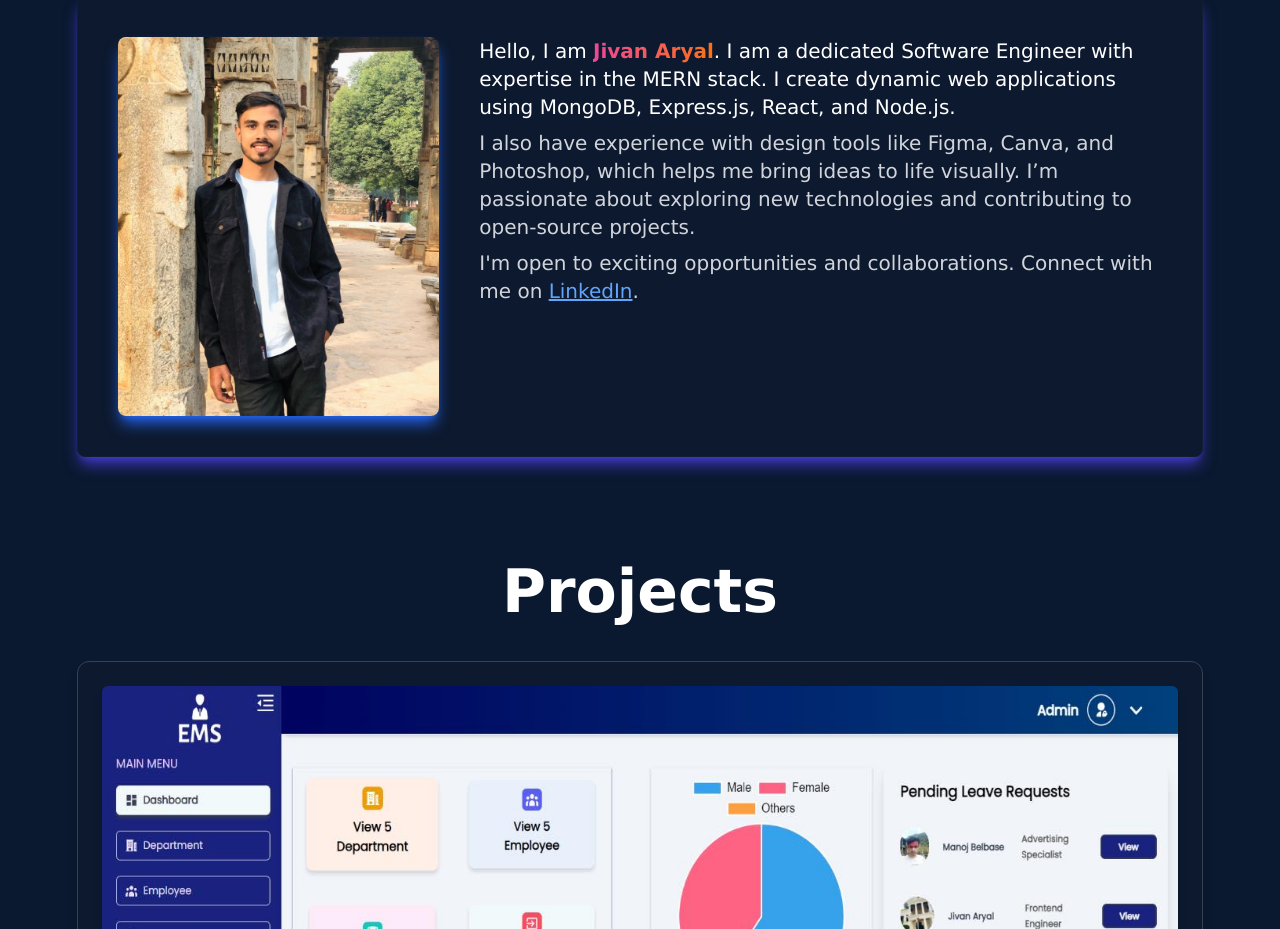
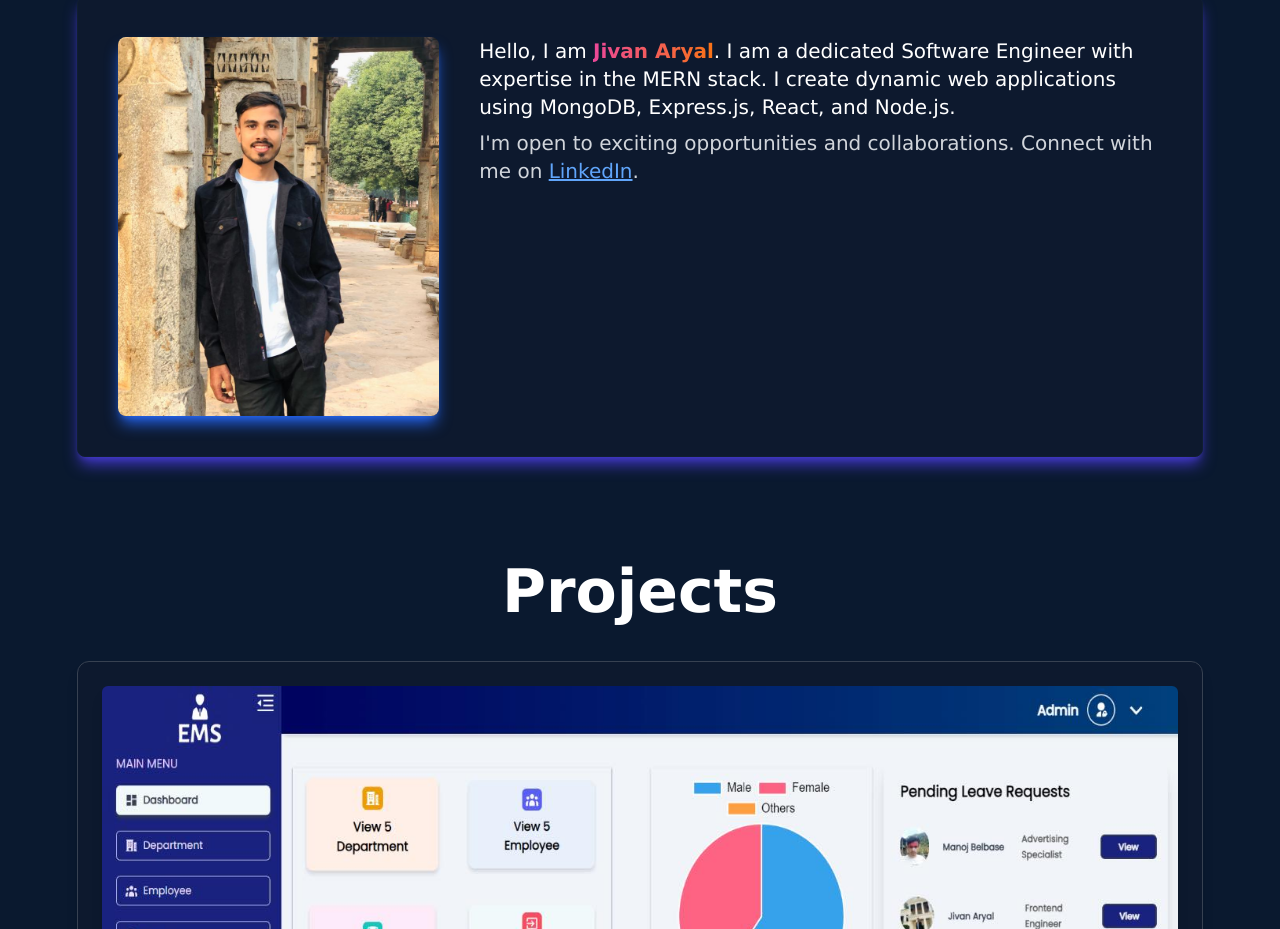
Before and after one commit to jivanaryal/profile, a React (Vite) app: page / in a window 1280 px wide. Shown: the part 960-1889 px from the top of the page. Built offline with nearby package versions, Linux system fonts and the light colour scheme.

Commit message:
some changes

```diff
--- a/src/components/Pages/About.jsx
+++ b/src/components/Pages/About.jsx
@@ -68,7 +68,7 @@ const About = () => {
             stack. I create dynamic web applications using MongoDB, Express.js,
             React, and Node.js.
           </p>
-          <p className="text-gray-300">
+          <p className="text-gray-300 md:visible hidden">
             I also have experience with design tools like Figma, Canva, and
             Photoshop, which helps me bring ideas to life visually. I’m
             passionate about exploring new technologies and contributing to
--- a/src/components/Pages/ProfileIntro.jsx
+++ b/src/components/Pages/ProfileIntro.jsx
@@ -91,11 +91,11 @@ const ProfileIntro = () => {
 
       {/* Image Container with Animated Circular Border */}
       <motion.div
-        className="md:col-span-5 flex items-center justify-center mx-auto md:mt-0 md:my-32 my-10 rounded-full p-4 shadow-2xl bg-gradient-radial from-purple-700 via-sky-600 to-indigo-600"
+        className="md:col-span-5 hover:translate-x-6 flex items-center justify-center mx-auto md:mt-0 md:my-32 my-10 rounded-full p-4 shadow-2xl bg-gradient-radial from-purple-700 via-sky-600 to-indigo-600"
         variants={imageVariants}
       >
         <motion.div
-          className="relative w-64 h-64 lg:w-96 lg:h-96 md:w-80 md:h-80 rounded-full overflow-hidden bg-[#0d192e] p-4 shadow-lg transition-all duration-300 hover:shadow-xl"
+          className="relative hover:rotate-12 hover:bg-inherit hover:-backdrop-hue-rotate-30 hover:skew-x-2 hover:skew-y-3  delay-200  hover:translate-x-6 hover:animate-pulse w-64 h-64 lg:w-96 lg:h-96 md:w-80 md:h-80 rounded-full overflow-hidden bg-[#0d192e] p-4 shadow-lg transition-all duration-300 hover:shadow-xl"
           initial="hidden"
           animate="visible"
         >
--- a/src/components/navigation/Navbar.jsx
+++ b/src/components/navigation/Navbar.jsx
@@ -74,7 +74,7 @@ const Navbar = ({ show, sidebar, setSideBar }) => {
                   onClick={handleClick}
                   className={`${
                     show ? "hidden" : "visible"
-                  } capitalize text-[1.5rem] cursor-pointer`}
+                  } capitalize text-[1.5rem] cursor-pointer hover:text-blue-500 md:border-b-none hover:border-b-2 hover:border-b-blue-500`}
                 >
                   {val.name}
                 </a>
```
